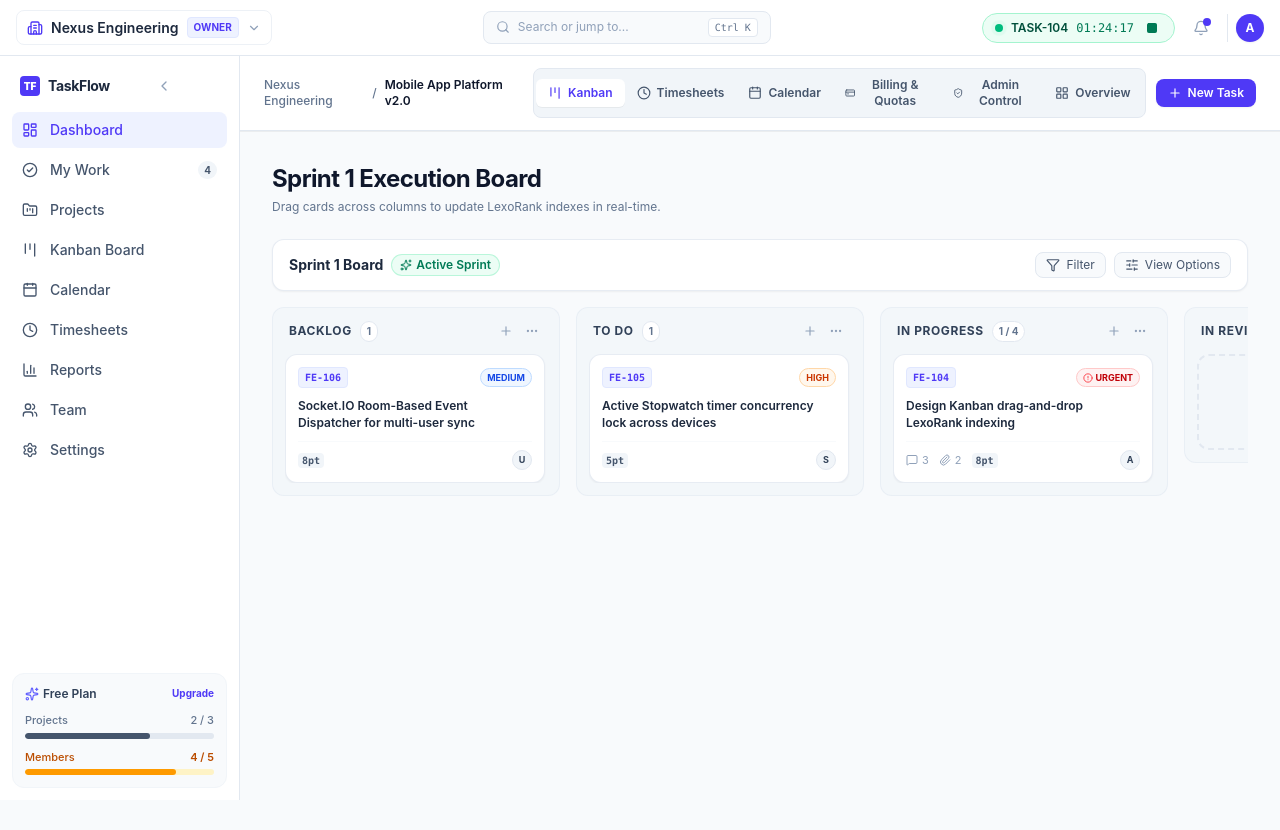
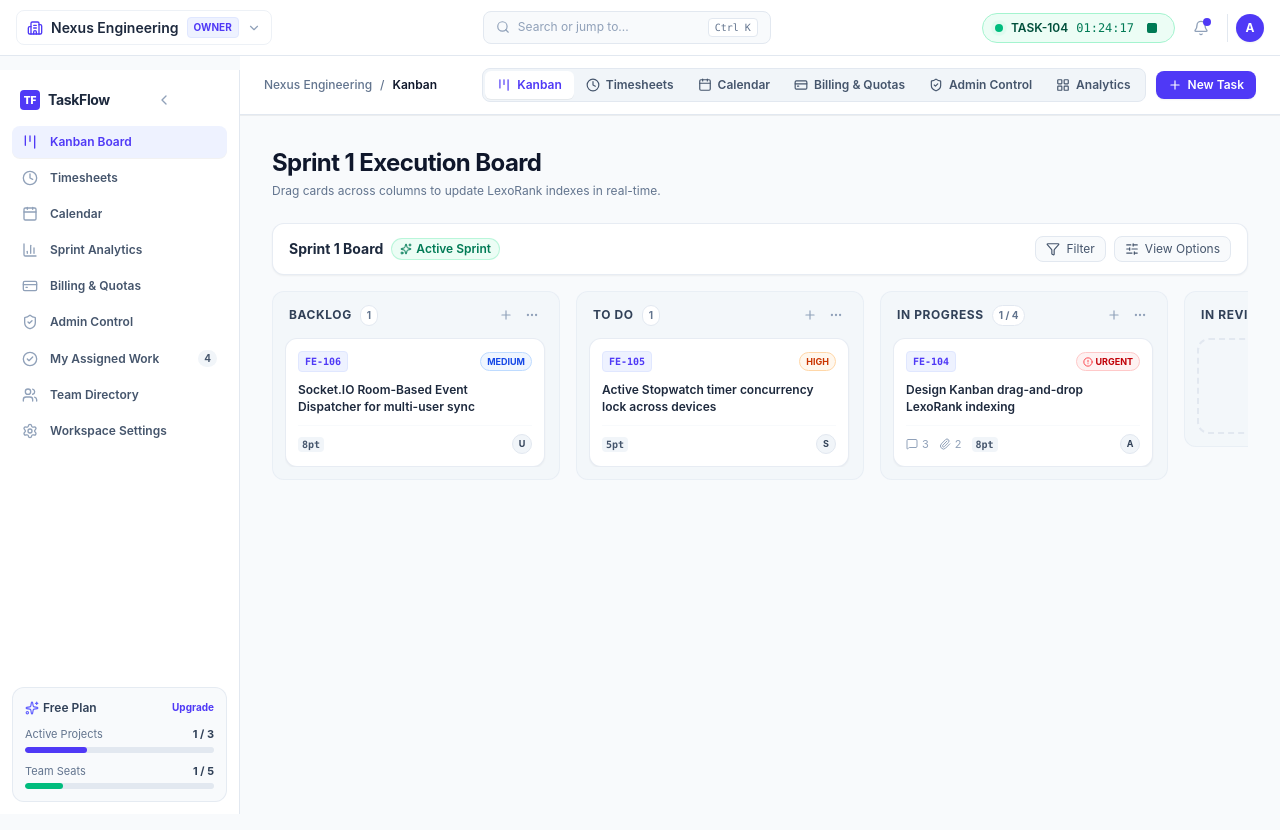
Before and after one commit to soumyaranjan-mindbrain/test-bmad, a React (Vite) app in the folder frontend/: page / in a window 1280 px wide. Built offline with nearby package versions, Linux system fonts and the light colour scheme.

Commit message:
feat(navigation): wire sidebar buttons and quota actions to Zustand router

```diff
--- a/frontend/src/App.tsx
+++ b/frontend/src/App.tsx
@@ -8,6 +8,7 @@ import { TimesheetsView } from './components/timesheets/TimesheetsView';
 import { CalendarView } from './components/calendar/CalendarView';
 import { BillingPortal } from './components/billing/BillingPortal';
 import { AdminPortal } from './components/admin/AdminPortal';
+import { useAppStore } from './stores/useAppStore';
 import {
   Plus,
   Kanban as KanbanIcon,
@@ -17,12 +18,15 @@ import {
   CreditCard,
   ShieldCheck,
   TrendingUp,
+  Users,
+  Settings,
+  CheckCircle2
 } from 'lucide-react';
 
 export const App: React.FC = () => {
   const initialTask = new URLSearchParams(window.location.search).get('task');
   const [selectedTaskId, setSelectedTaskId] = useState<string | null>(initialTask);
-  const [activeView, setActiveView] = useState<'kanban' | 'timesheets' | 'calendar' | 'billing' | 'admin' | 'overview'>('kanban');
+  const { activeView, setActiveView } = useAppStore();
 
   return (
     <div className="min-h-screen bg-slate-50 flex flex-col font-sans antialiased text-slate-800">
@@ -42,7 +46,7 @@ export const App: React.FC = () => {
             <div className="flex items-center space-x-2 text-xs font-medium text-slate-500">
               <span className="hover:text-slate-800 cursor-pointer">Nexus Engineering</span>
               <span>/</span>
-              <span className="text-slate-900 font-semibold">Mobile App Platform v2.0</span>
+              <span className="text-slate-900 font-semibold capitalize">{activeView.replace('_', ' ')}</span>
             </div>
 
             {/* Navigation Tabs Pill Control */}
@@ -117,7 +121,7 @@ export const App: React.FC = () => {
                   }`}
                 >
                   <LayoutGrid className="w-3.5 h-3.5" />
-                  <span>Overview</span>
+                  <span>Analytics</span>
                 </button>
               </div>
 
@@ -189,6 +193,149 @@ export const App: React.FC = () => {
                 </div>
               </div>
             )}
+
+            {activeView === 'my_work' && (
+              <div className="p-8 max-w-5xl mx-auto space-y-6">
+                <div className="bg-white rounded-2xl border border-slate-200 p-6 shadow-2xs">
+                  <div className="flex items-center justify-between pb-4 border-b border-slate-100">
+                    <div className="flex items-center space-x-3">
+                      <div className="w-10 h-10 rounded-xl bg-indigo-50 border border-indigo-100 flex items-center justify-center text-indigo-600">
+                        <CheckCircle2 className="w-5 h-5" />
+                      </div>
+                      <div>
+                        <h2 className="text-lg font-bold text-slate-900">My Assigned Tasks</h2>
+                        <p className="text-xs text-slate-500">Tasks directly assigned to Alex Morgan in active sprint</p>
+                      </div>
+                    </div>
+                    <span className="px-2.5 py-1 rounded-full text-xs font-bold bg-indigo-50 text-indigo-600 border border-indigo-100">
+                      4 Tasks Active
+                    </span>
+                  </div>
+
+                  <div className="divide-y divide-slate-100 mt-4">
+                    {[
+                      { key: 'FE-101', title: 'Initialize React 19 + Tailwind CSS design system tokens', status: 'Done', priority: 'High' },
+                      { key: 'FE-102', title: 'Setup MongoDB Atlas test database connection with Mongoose ODM', status: 'Done', priority: 'Urgent' },
+                      { key: 'FE-104', title: 'Design Kanban drag-and-drop LexoRank indexing', status: 'In Progress', priority: 'Urgent' },
+                      { key: 'FE-105', title: 'Active Stopwatch timer concurrency lock across devices', status: 'To Do', priority: 'High' }
+                    ].map((item) => (
+                      <div
+                        key={item.key}
+                        onClick={() => setSelectedTaskId(item.key)}
+                        className="py-3 px-2 flex items-center justify-between hover:bg-slate-50 rounded-lg cursor-pointer transition"
+                      >
+                        <div className="flex items-center space-x-3">
+                          <span className="font-mono text-xs font-bold text-indigo-600 bg-indigo-50 px-2 py-0.5 rounded border border-indigo-100">
+                            {item.key}
+                          </span>
+                          <span className="text-sm font-semibold text-slate-800">{item.title}</span>
+                        </div>
+                        <div className="flex items-center space-x-3">
+                          <span className="text-[11px] font-semibold text-slate-500 uppercase">{item.status}</span>
+                          <span className="text-[10px] font-bold px-2 py-0.5 rounded-full bg-slate-100 text-slate-700">
+                            {item.priority}
+                          </span>
+                        </div>
+                      </div>
+                    ))}
+                  </div>
+                </div>
+              </div>
+            )}
+
+            {activeView === 'team' && (
+              <div className="p-8 max-w-5xl mx-auto space-y-6">
+                <div className="bg-white rounded-2xl border border-slate-200 p-6 shadow-2xs">
+                  <div className="flex items-center justify-between pb-4 border-b border-slate-100">
+                    <div className="flex items-center space-x-3">
+                      <div className="w-10 h-10 rounded-xl bg-blue-50 border border-blue-100 flex items-center justify-center text-blue-600">
+                        <Users className="w-5 h-5" />
+                      </div>
+                      <div>
+                        <h2 className="text-lg font-bold text-slate-900">Workspace Member Directory</h2>
+                        <p className="text-xs text-slate-500">Active team members and role privileges in Nexus Engineering</p>
+                      </div>
+                    </div>
+                    <button
+                      onClick={() => alert('Invite member modal opened')}
+                      className="px-3 py-1.5 bg-indigo-600 hover:bg-indigo-700 text-white rounded-lg text-xs font-semibold transition"
+                    >
+                      Invite Member
+                    </button>
+                  </div>
+
+                  <div className="divide-y divide-slate-100 mt-4">
+                    {[
+                      { name: 'Alex Morgan', email: 'alex@taskflow.com', role: 'Owner', status: 'Active' },
+                      { name: 'Winston Architect', email: 'winston@taskflow.com', role: 'Admin', status: 'Active' },
+                      { name: 'Sarah Developer', email: 'sarah@taskflow.com', role: 'Member', status: 'Active' },
+                      { name: 'External Auditor', email: 'auditor@partner.org', role: 'Guest', status: 'Active' },
+                    ].map((member) => (
+                      <div key={member.email} className="py-3 px-2 flex items-center justify-between">
+                        <div className="flex items-center space-x-3">
+                          <div className="w-8 h-8 rounded-full bg-indigo-100 text-indigo-700 font-bold text-xs flex items-center justify-center">
+                            {member.name[0]}
+                          </div>
+                          <div>
+                            <div className="text-sm font-semibold text-slate-900">{member.name}</div>
+                            <div className="text-xs text-slate-400">{member.email}</div>
+                          </div>
+                        </div>
+                        <div className="flex items-center space-x-3">
+                          <span className="text-xs font-bold text-indigo-600 bg-indigo-50 px-2 py-0.5 rounded border border-indigo-100">
+                            {member.role}
+                          </span>
+                          <span className="text-xs font-medium text-emerald-600">{member.status}</span>
+                        </div>
+                      </div>
+                    ))}
+                  </div>
+                </div>
+              </div>
+            )}
+
+            {activeView === 'settings' && (
+              <div className="p-8 max-w-4xl mx-auto space-y-6">
+                <div className="bg-white rounded-2xl border border-slate-200 p-6 shadow-2xs">
+                  <div className="flex items-center space-x-3 pb-4 border-b border-slate-100">
+                    <div className="w-10 h-10 rounded-xl bg-slate-100 flex items-center justify-center text-slate-700">
+                      <Settings className="w-5 h-5" />
+                    </div>
+                    <div>
+                      <h2 className="text-lg font-bold text-slate-900">Workspace Settings</h2>
+                      <p className="text-xs text-slate-500">Configure organization identifiers, security policies, and integrations</p>
+                    </div>
+                  </div>
+
+                  <div className="space-y-4 mt-6">
+                    <div>
+                      <label className="block text-xs font-semibold text-slate-700 mb-1">Organization Name</label>
+                      <input
+                        type="text"
+                        defaultValue="Nexus Engineering"
+                        className="w-full bg-slate-50 border border-slate-200 rounded-lg px-3 py-2 text-sm text-slate-900 focus:outline-none focus:border-indigo-600 focus:bg-white"
+                      />
+                    </div>
+                    <div>
+                      <label className="block text-xs font-semibold text-slate-700 mb-1">Organization Slug (URL Subdomain)</label>
+                      <input
+                        type="text"
+                        defaultValue="nexus-eng"
+                        className="w-full bg-slate-50 border border-slate-200 rounded-lg px-3 py-2 text-sm text-slate-900 font-mono focus:outline-none focus:border-indigo-600 focus:bg-white"
+                      />
+                    </div>
+                    <div className="pt-4 border-t border-slate-100 flex justify-end">
+                      <button
+                        onClick={() => alert('Settings saved successfully!')}
+                        className="px-4 py-2 bg-indigo-600 hover:bg-indigo-700 text-white rounded-lg text-xs font-semibold transition"
+                      >
+                        Save Changes
+                      </button>
+                    </div>
+                  </div>
+                </div>
+              </div>
+            )}
           </div>
         </main>
       </div>
--- a/frontend/src/components/layout/Sidebar.tsx
+++ b/frontend/src/components/layout/Sidebar.tsx
@@ -1,9 +1,7 @@
 import React from 'react';
 import { useAppStore } from '../../stores/useAppStore';
 import {
-  LayoutDashboard,
   CheckCircle2,
-  FolderKanban,
   Kanban,
   Calendar,
   Clock,
@@ -13,31 +11,33 @@ import {
   ChevronLeft,
   ChevronRight,
   Sparkles,
+  CreditCard,
+  ShieldCheck,
 } from 'lucide-react';
 
 export const Sidebar: React.FC = () => {
-  const { sidebarCollapsed, toggleSidebar } = useAppStore();
+  const { sidebarCollapsed, toggleSidebar, activeView, setActiveView } = useAppStore();
 
   const navItems = [
-    { label: 'Dashboard', icon: LayoutDashboard, active: true },
-    { label: 'My Work', icon: CheckCircle2, badge: '4' },
-    { label: 'Projects', icon: FolderKanban },
-    { label: 'Kanban Board', icon: Kanban },
-    { label: 'Calendar', icon: Calendar },
-    { label: 'Timesheets', icon: Clock },
-    { label: 'Reports', icon: BarChart3 },
-    { label: 'Team', icon: Users },
-    { label: 'Settings', icon: Settings },
-  ];
+    { id: 'kanban', label: 'Kanban Board', icon: Kanban },
+    { id: 'timesheets', label: 'Timesheets', icon: Clock },
+    { id: 'calendar', label: 'Calendar', icon: Calendar },
+    { id: 'overview', label: 'Sprint Analytics', icon: BarChart3 },
+    { id: 'billing', label: 'Billing & Quotas', icon: CreditCard },
+    { id: 'admin', label: 'Admin Control', icon: ShieldCheck },
+    { id: 'my_work', label: 'My Assigned Work', icon: CheckCircle2, badge: '4' },
+    { id: 'team', label: 'Team Directory', icon: Users },
+    { id: 'settings', label: 'Workspace Settings', icon: Settings },
+  ] as const;
 
   return (
     <aside
-      className={`h-[calc(100vh-3.5rem)] bg-white border-r border-slate-200 flex flex-col justify-between transition-all duration-200 select-none ${
+      className={`h-[calc(100vh-3.5rem)] sticky top-14 bg-white border-r border-slate-200 flex flex-col justify-between transition-all duration-200 select-none z-20 shrink-0 ${
         sidebarCollapsed ? 'w-16' : 'w-60'
       }`}
     >
       {/* Top Nav Items */}
-      <div className="p-3 space-y-1">
+      <div className="p-3 space-y-1 overflow-y-auto">
         <div className="flex items-center justify-between px-2 py-1.5 mb-2">
           {!sidebarCollapsed && (
             <div className="flex items-center space-x-2">
@@ -64,21 +64,23 @@ export const Sidebar: React.FC = () => {
 
         {navItems.map((item) => {
           const Icon = item.icon;
+          const isActive = activeView === item.id;
           return (
             <button
-              key={item.label}
-              className={`w-full flex items-center px-2.5 py-2 rounded-lg text-sm font-medium transition-colors ${
-                item.active
-                  ? 'bg-indigo-50 text-indigo-600'
+              key={item.id}
+              onClick={() => setActiveView(item.id)}
+              className={`w-full flex items-center px-2.5 py-2 rounded-lg text-xs font-semibold transition-all ${
+                isActive
+                  ? 'bg-indigo-50 text-indigo-600 shadow-2xs'
                   : 'text-slate-600 hover:bg-slate-50 hover:text-slate-900'
               } ${sidebarCollapsed ? 'justify-center' : 'justify-between'}`}
               title={sidebarCollapsed ? item.label : undefined}
             >
-              <div className="flex items-center space-x-3">
-                <Icon className="w-4 h-4 shrink-0" />
-                {!sidebarCollapsed && <span>{item.label}</span>}
+              <div className="flex items-center space-x-3 truncate">
+                <Icon className={`w-4 h-4 shrink-0 ${isActive ? 'text-indigo-600' : 'text-slate-400'}`} />
+                {!sidebarCollapsed && <span className="truncate">{item.label}</span>}
               </div>
-              {!sidebarCollapsed && item.badge && (
+              {!sidebarCollapsed && 'badge' in item && item.badge && (
                 <span className="px-1.5 py-0.5 text-[10px] font-bold rounded-full bg-slate-100 text-slate-600">
                   {item.badge}
                 </span>
@@ -90,42 +92,51 @@ export const Sidebar: React.FC = () => {
 
       {/* Sidebar Footer: Plan Quota Progress Indicators */}
       {!sidebarCollapsed ? (
-        <div className="p-3 m-3 bg-slate-50 rounded-xl border border-slate-100 space-y-2.5">
+        <div className="p-3 m-3 bg-slate-50 rounded-xl border border-slate-200/80 space-y-2.5">
           <div className="flex items-center justify-between text-xs">
             <span className="font-semibold text-slate-700 flex items-center space-x-1">
               <Sparkles className="w-3.5 h-3.5 text-indigo-500" />
               <span>Free Plan</span>
             </span>
-            <span className="text-[10px] text-indigo-600 font-bold hover:underline cursor-pointer">
+            <button
+              onClick={() => setActiveView('billing')}
+              className="text-[10px] text-indigo-600 font-bold hover:underline cursor-pointer"
+            >
               Upgrade
-            </span>
+            </button>
           </div>
 
-          {/* Project Quota Meter: 2/3 (66% - Slate) */}
-          <div className="space-y-1">
-            <div className="flex justify-between text-[11px] text-slate-500 font-medium">
-              <span>Projects</span>
-              <span>2 / 3</span>
+          {/* Active Projects quota */}
+          <div>
+            <div className="flex justify-between text-[11px] text-slate-500 mb-1">
+              <span>Active Projects</span>
+              <span className="font-bold text-slate-700">1 / 3</span>
             </div>
-            <div className="w-full h-1.5 bg-slate-200 rounded-full overflow-hidden">
-              <div className="h-full bg-slate-600 rounded-full w-[66%]"></div>
+            <div className="w-full bg-slate-200 rounded-full h-1.5 overflow-hidden">
+              <div className="bg-indigo-600 h-1.5 rounded-full" style={{ width: '33%' }} />
             </div>
           </div>
 
-          {/* Member Quota Meter: 4/5 (80% - Amber Warning) */}
-          <div className="space-y-1">
-            <div className="flex justify-between text-[11px] text-amber-700 font-medium">
-              <span>Members</span>
-              <span className="font-semibold">4 / 5</span>
+          {/* Team Members quota */}
+          <div>
+            <div className="flex justify-between text-[11px] text-slate-500 mb-1">
+              <span>Team Seats</span>
+              <span className="font-bold text-slate-700">1 / 5</span>
             </div>
-            <div className="w-full h-1.5 bg-amber-100 rounded-full overflow-hidden">
-              <div className="h-full bg-amber-500 rounded-full w-[80%]"></div>
+            <div className="w-full bg-slate-200 rounded-full h-1.5 overflow-hidden">
+              <div className="bg-emerald-500 h-1.5 rounded-full" style={{ width: '20%' }} />
             </div>
           </div>
         </div>
       ) : (
-        <div className="p-2 flex justify-center text-slate-400">
-          <Sparkles className="w-4 h-4 text-indigo-500" />
+        <div className="p-2 text-center border-t border-slate-100">
+          <button
+            onClick={() => setActiveView('billing')}
+            className="w-8 h-8 rounded-lg bg-indigo-50 text-indigo-600 flex items-center justify-center mx-auto hover:bg-indigo-100 transition"
+            title="Manage Plan Quotas"
+          >
+            <Sparkles className="w-4 h-4" />
+          </button>
         </div>
       )}
     </aside>
--- a/frontend/src/stores/useAppStore.ts
+++ b/frontend/src/stores/useAppStore.ts
@@ -16,6 +16,8 @@ interface Organization {
 
 interface AppState {
   // Navigation & UI state
+  activeView: 'kanban' | 'timesheets' | 'calendar' | 'billing' | 'admin' | 'overview' | 'my_work' | 'team' | 'settings';
+  setActiveView: (view: 'kanban' | 'timesheets' | 'calendar' | 'billing' | 'admin' | 'overview' | 'my_work' | 'team' | 'settings') => void;
   sidebarCollapsed: boolean;
   toggleSidebar: () => void;
   commandPaletteOpen: boolean;
@@ -39,6 +41,8 @@ interface AppState {
 }
 
 export const useAppStore = create<AppState>((set) => ({
+  activeView: 'kanban',
+  setActiveView: (view) => set({ activeView: view }),
   sidebarCollapsed: false,
   toggleSidebar: () => set((state) => ({ sidebarCollapsed: !state.sidebarCollapsed })),
   commandPaletteOpen: false,
```
